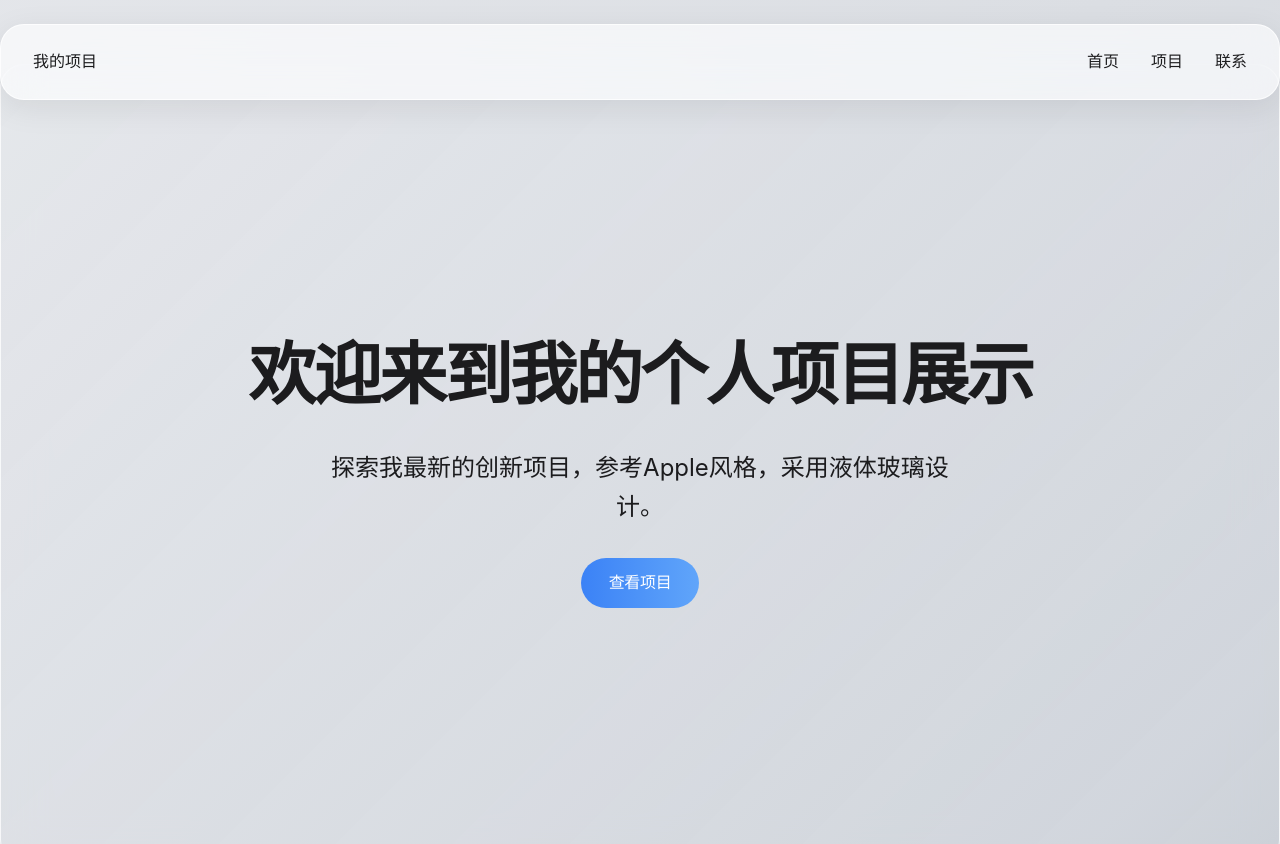
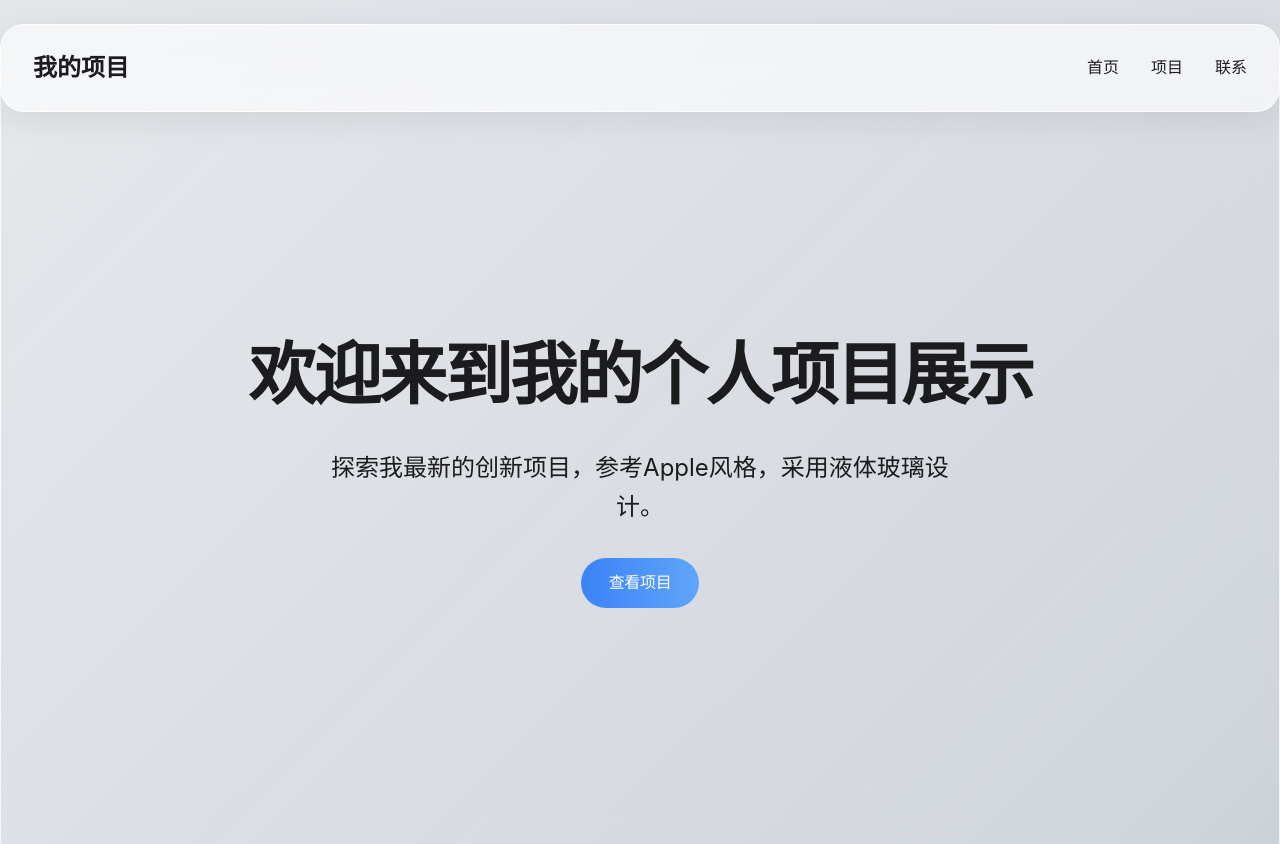
Before and after one commit to d1irgger/quitbet, a plain HTML site: page index.html in a window 1280 px wide. Shown: the top 844 px of the page. Drawn offline with Linux system fonts and the light colour scheme.

Commit message:
Update index.html

```diff
--- a/index.html
+++ b/index.html
@@ -137,6 +137,12 @@
             justify-content: space-between;
             align-items: center;
             z-index: 1000;
+        }
+
+        /* 新增：给logo添加加粗样式，可选增大字号让logo更醒目 */
+        .logo {
+            font-weight: 700; /* 700是粗体（bold），也可设600（半粗） */
+            font-size: var(--fs-body-lg); /* 可选：增大字号，和导航链接区分开 */
         }
 
         nav ul {
```
